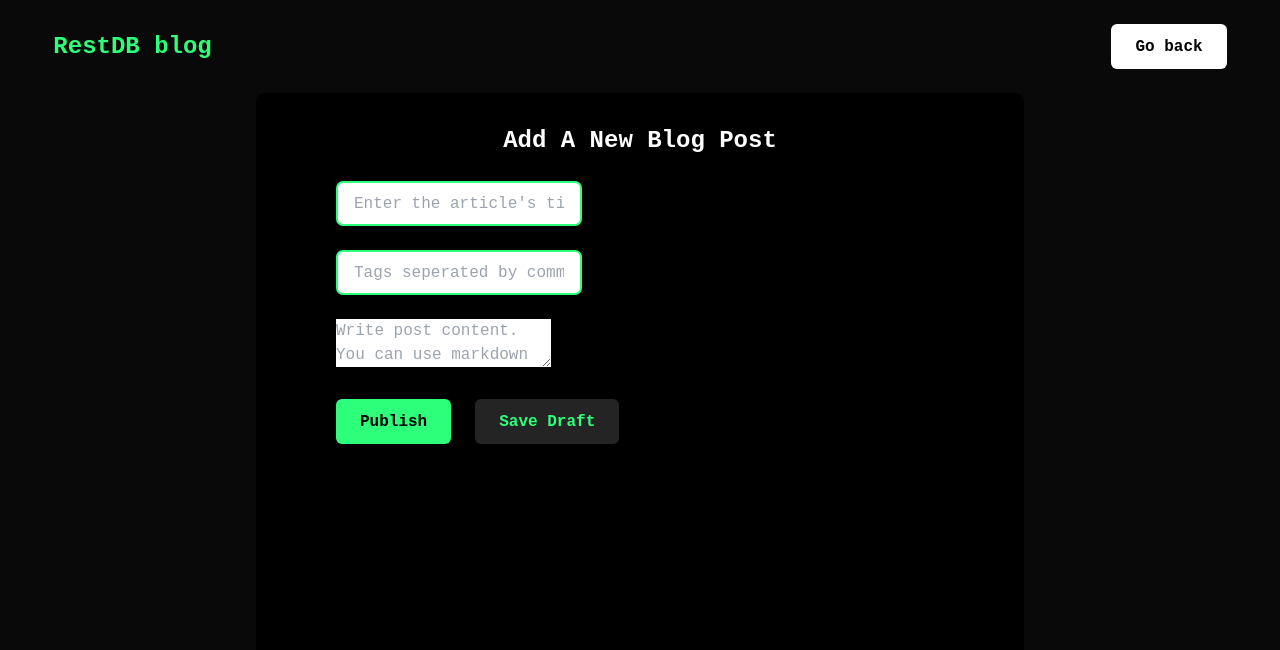
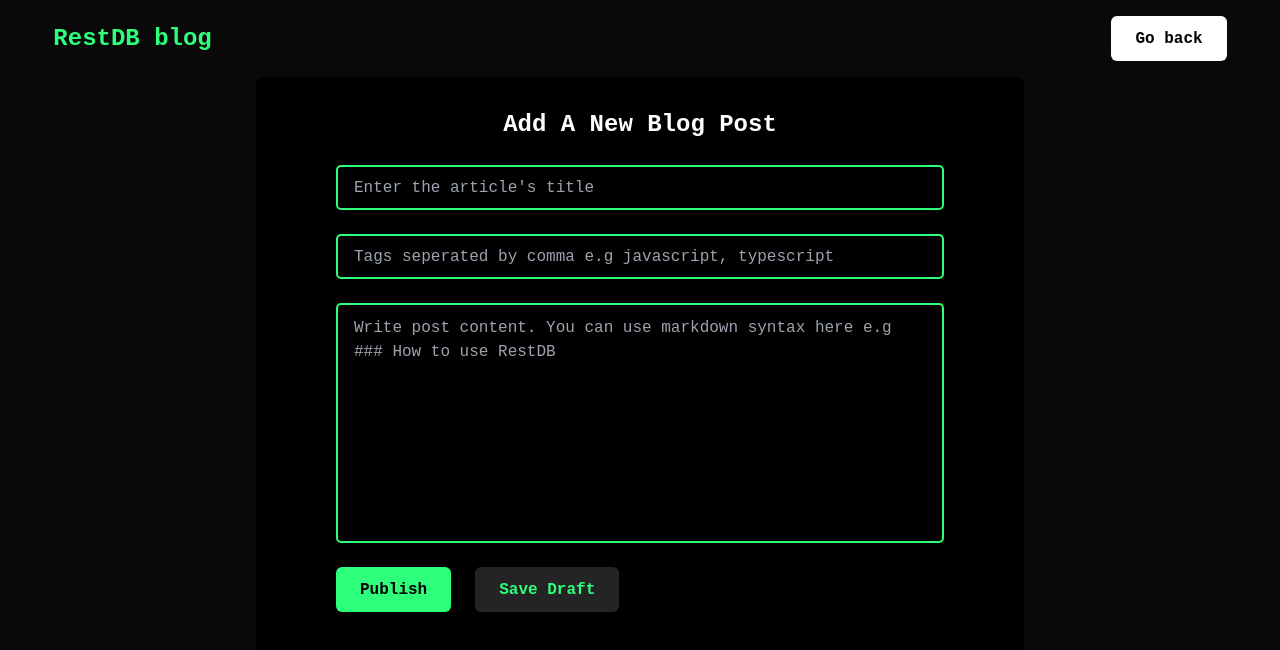
Before and after one commit to Origho-precious/RestDB-React-Blog, a React (Create React App) app: page /write/1 in a window 1280 px wide. Shown: the top 650 px of the page. Built offline with nearby package versions, Linux system fonts and the light colour scheme.

Commit message:
code refactor

```diff
--- a/src/App.js
+++ b/src/App.js
@@ -9,7 +9,7 @@ const App = () => {
 			<Navbar />
 			<Switch>
 				<Route exact path="/" component={Home} />
-				<Route exct path="/write/:id" component={Write} />
+				<Route exct path="/write" component={Write} />
 			</Switch>
 		</BrowserRouter>
 	);
--- a/src/components/Navbar/Navbar.jsx
+++ b/src/components/Navbar/Navbar.jsx
@@ -5,7 +5,7 @@ const Navbar = (props) => {
 	const { pathname } = useLocation();
 
 	return (
-		<nav className="my-6 w-11/12 mx-auto flex items-center justify-between">
+		<nav className="my-4 w-11/12 mx-auto flex items-center justify-between">
 			<h3 className="text-2xl font-semibold">RestDB blog</h3>
 			{pathname === "/" ? (
 				<Link className="block" to="/write">
--- a/src/index.css
+++ b/src/index.css
@@ -21,21 +21,33 @@ button {
 	height: 45px;
 }
 
-button:focus,
-input:focus {
+button:focus {
 	border: none;
 	outline: none;
 }
 
 input {
 	display: block;
+	background: transparent;
 	height: 45px;
 	border: 2px solid #2eff7b;
-	border-radius: 7px;
+	border-radius: 5px;
 	outline: none;
 	padding: 0 1rem;
+	width: 100%;
 }
 
+textarea {
+	display: block;
+	background: transparent;
+	border: 2px solid #2eff7b;
+	border-radius: 5px;
+	outline: none;
+	padding: 0.7rem 1rem;
+	width: 100%;
+	height: 240px;
+	resize: none;
+}
 
 .rdb-modal-backdrop {
 	background: rgba(0, 0, 0, 0.5);
@@ -67,7 +79,8 @@ input {
 	color: transparent;
 }
 
-.rdb-modal-content::-webkit-scrollbar {
+.rdb-modal-content::-webkit-scrollbar,
+textarea::-webkit-scrollbar {
 	width: 0.2rem;
 	height: 0rem;
 	border-radius: 10px;
```
